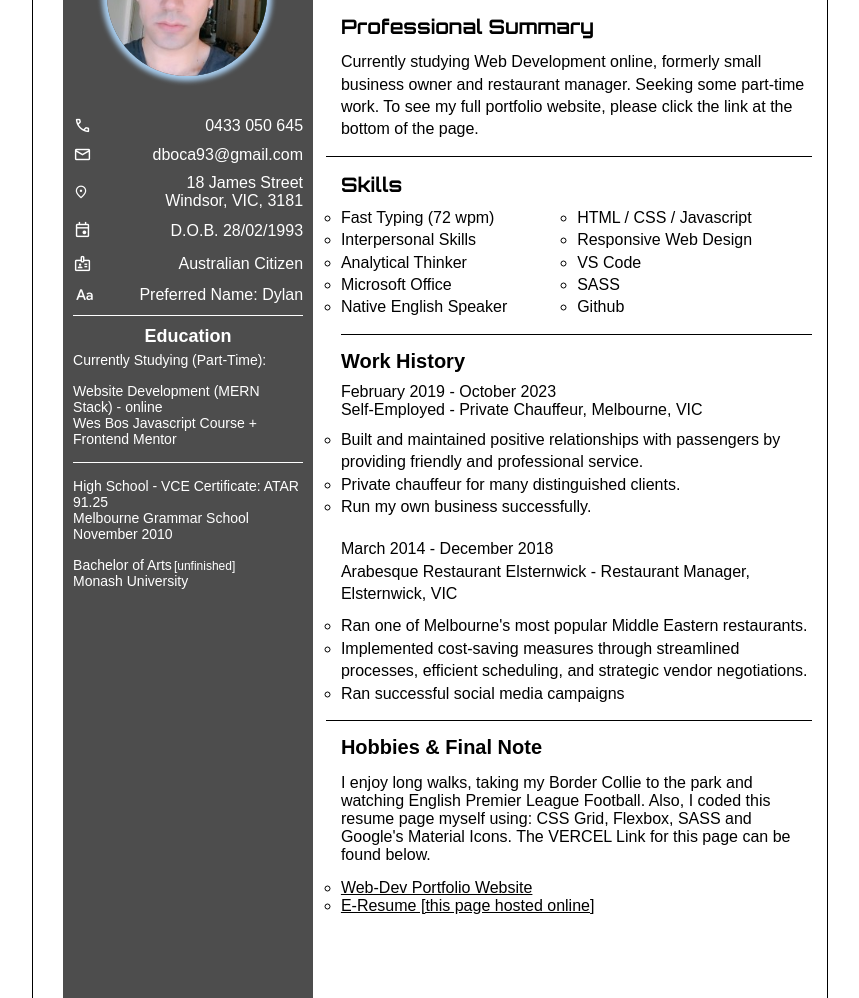
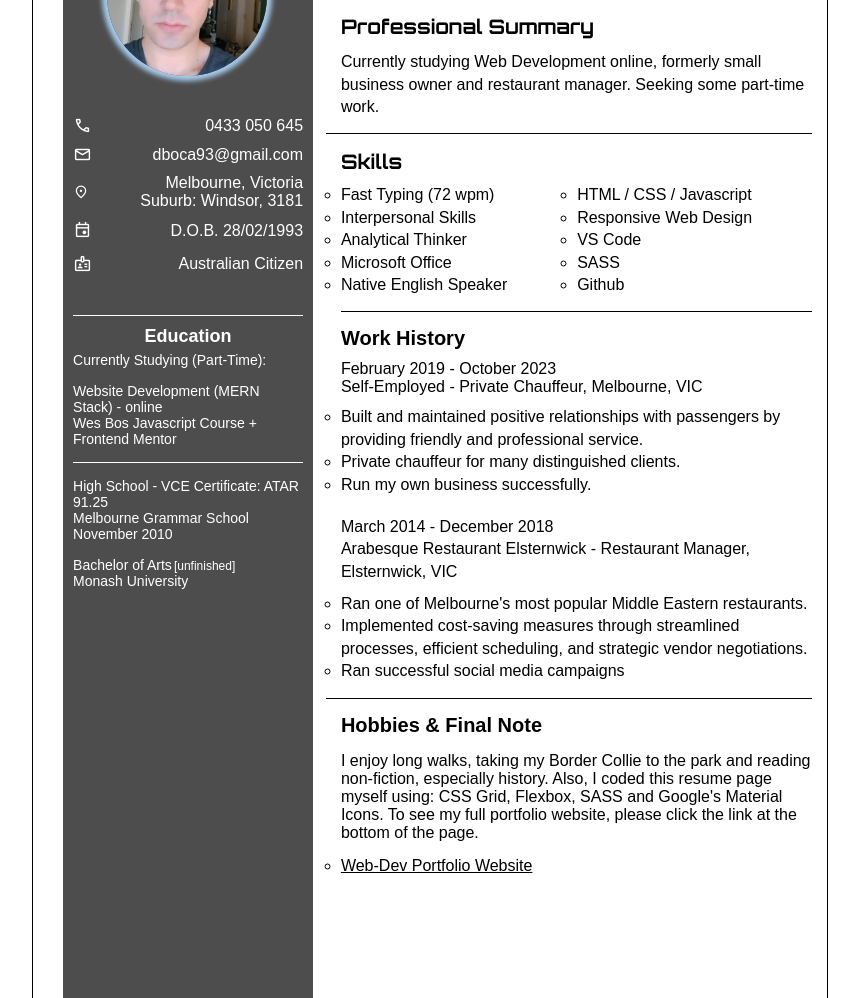
Before and after one commit to dboca93/resume__page, a plain HTML site: page index.html in a window 1280 px wide. Shown: the part 124-1122 px from the top of the page, without its empty margins (210-1069 px from the left). Drawn offline with nearby package versions, Linux system fonts and the light colour scheme; a web font is replaced by a local one.

Commit message:
Back from the blue

```diff
--- a/index.html
+++ b/index.html
@@ -25,7 +25,7 @@ much about semantic html during the design of this website.-->
 
     <main>
         <section class="resume">
-            <h1>Dilhan Boca</h1>
+            <h1>Dilan Boca</h1>
             <aside>
                 <div class="img__container">
                     <img src="/img/display__pic.jpg" alt="profile">
@@ -50,10 +50,10 @@ much about semantic html during the design of this website.-->
 
                             <span class="add__1">
 
-                                18 James Street</span>
+                                Melbourne, Victoria</span>
                         </div>
 
-                        <span class="add__2">Windsor, VIC, 3181</span>
+                        <span class="add__2">Suburb: Windsor, 3181</span>
 
                     </li>
 
@@ -68,13 +68,6 @@ much about semantic html during the design of this website.-->
                             badge
                         </span>
                         Australian Citizen
-                    </li>
-
-                    <li class="name__pro">
-                        <span class="material-symbols-outlined">
-                            match_case
-                        </span>
-                        Preferred Name: Dylan
                     </li>
                 </ul>
                 <div class="education">
@@ -111,9 +104,7 @@ much about semantic html during the design of this website.-->
                     <h2>Professional Summary</h2>
                     <p>Currently studying Web Development online,
                         formerly small business owner and restaurant
-                        manager. Seeking some part-time work. To see
-                        my full portfolio website, please
-                        click the link at the bottom of the page.
+                        manager. Seeking some part-time work.
                     </p>
                 </div>
                 <article class="skills">
@@ -172,18 +163,17 @@ much about semantic html during the design of this website.-->
                 <article class="hobbies">
                     <h2>Hobbies & Final Note</h2>
                     <p>I enjoy long walks, taking my Border
-                        Collie to the park and watching English
-                        Premier League Football.
+                        Collie to the park and reading non-fiction,
+                        especially history.
                         Also, I coded
                         this resume page myself using:
                         CSS Grid, Flexbox, SASS and Google's
-                        Material Icons. The VERCEL Link for
-                        this page can be found below.
+                        Material Icons. To see
+                        my full portfolio website, please
+                        click the link at the bottom of the page.
                     </p>
                     <ul class="end">
-                        <li><a href="">Web-Dev Portfolio Website</a></li>
-                        <li><a href="">E-Resume [this page hosted online]</a></li>
-
+                        <li><a href="https://portfolio-website-snowy-nine.vercel.app/">Web-Dev Portfolio Website</a></li>
                     </ul>
                 </article>
             </div>
--- a/scss/_land.scss
+++ b/scss/_land.scss
@@ -1,9 +1,13 @@
 body {
-  overflow: hidden;
+  // overflow: hidden;
   min-width: 18.75rem;
   // max-height: $page-height;
   max-width: 100vw;
   margin-inline: auto;
+}
+
+main {
+  min-height: 130vh;
 }
 
 section {
```
Also changed, not shown: dist/css/main.css, 1 other file.
